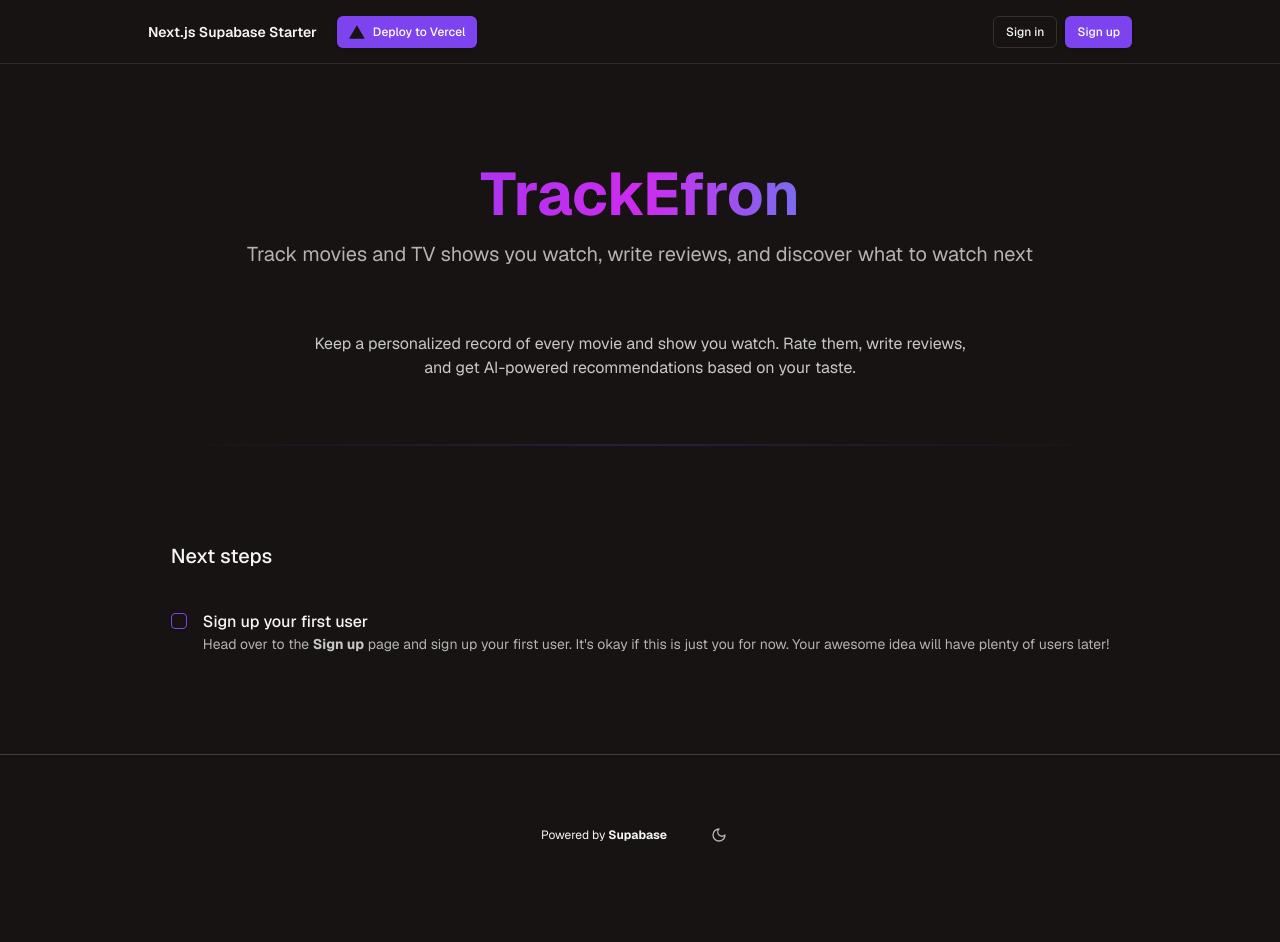
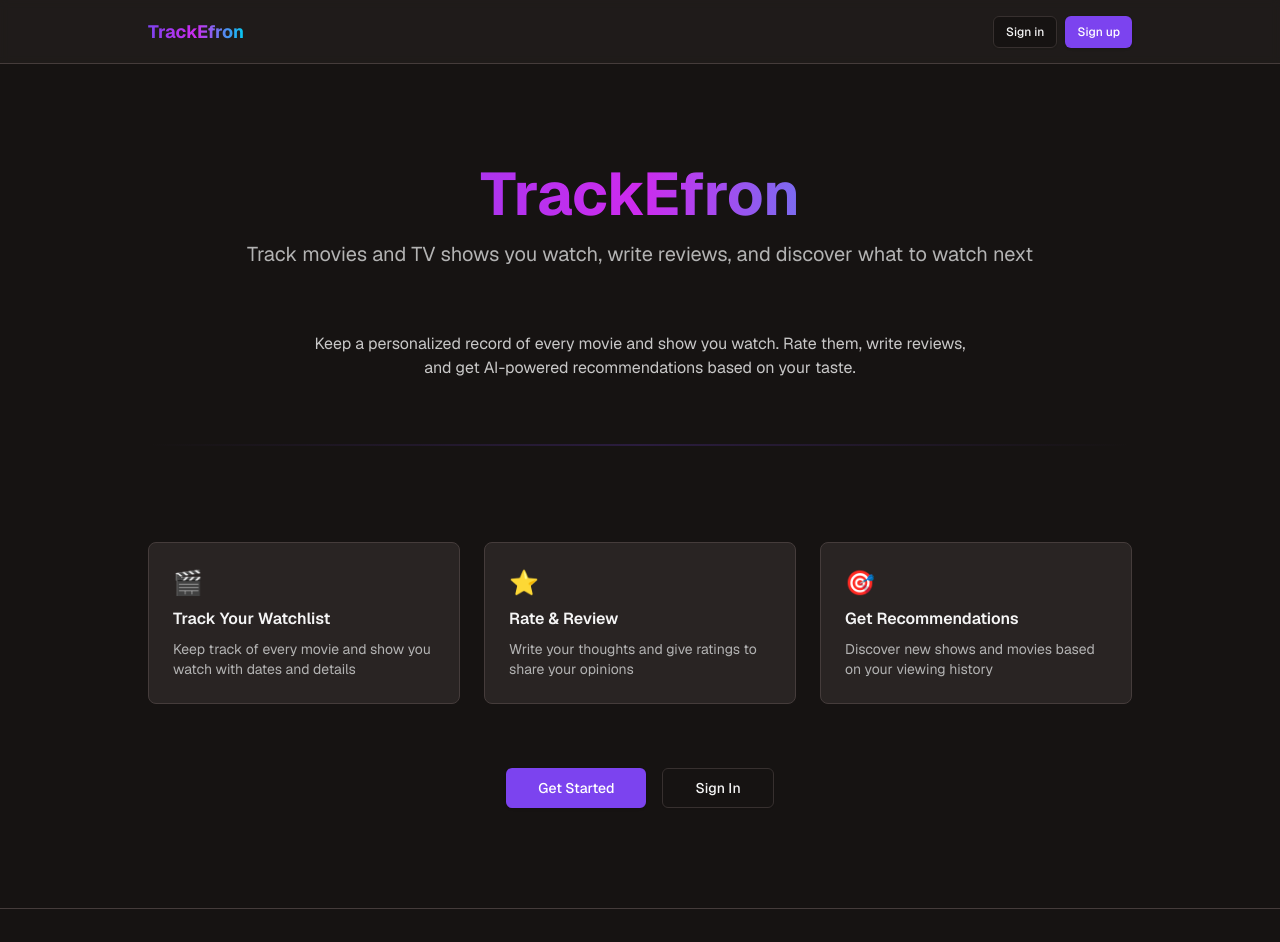
Before and after one commit to rohanjaggi/TrackEfron, a Next.js app: page / in a window 1280 px wide. Shown: the top 942 px of the page. Before the commit the page ends 915 px from the top, so only its background shows below. Built offline with nearby package versions, Linux system fonts and the light colour scheme; no server answers.

Commit message:
completionId: cgen-97fa113dff594b4689a904df554386e3
cgen-97fa113dff594b4689a904df554386e3

```diff
--- a/app/page.tsx
+++ b/app/page.tsx
@@ -1,56 +1,69 @@
-import { DeployButton } from "@/components/deploy-button";
-import { EnvVarWarning } from "@/components/env-var-warning";
 import { AuthButton } from "@/components/auth-button";
 import { Hero } from "@/components/hero";
-import { ThemeSwitcher } from "@/components/theme-switcher";
-import { ConnectSupabaseSteps } from "@/components/tutorial/connect-supabase-steps";
-import { SignUpUserSteps } from "@/components/tutorial/sign-up-user-steps";
-import { hasEnvVars } from "@/lib/utils";
+import { Button } from "@/components/ui/button";
 import Link from "next/link";
 import { Suspense } from "react";
 
 export default function Home() {
   return (
-    <main className="min-h-screen flex flex-col items-center">
-      <div className="flex-1 w-full flex flex-col gap-20 items-center">
-        <nav className="w-full flex justify-center border-b border-b-foreground/10 h-16">
+    <main className="min-h-screen flex flex-col">
+      <div className="flex-1 w-full flex flex-col gap-20">
+        <nav className="w-full flex justify-center border-b border-border h-16 bg-card/50 backdrop-blur-sm">
           <div className="w-full max-w-5xl flex justify-between items-center p-3 px-5 text-sm">
-            <div className="flex gap-5 items-center font-semibold">
-              <Link href={"/"}>Next.js Supabase Starter</Link>
-              <div className="flex items-center gap-2">
-                <DeployButton />
+            <div className="flex items-center font-bold text-lg">
+              <Link href="/" className="bg-gradient-to-r from-primary via-accent to-secondary bg-clip-text text-transparent">
+                TrackEfron
+              </Link>
+            </div>
+            <Suspense>
+              <AuthButton />
+            </Suspense>
+          </div>
+        </nav>
+
+        <div className="flex-1 flex flex-col gap-20 max-w-5xl mx-auto p-5 w-full justify-center">
+          <Hero />
+
+          <div className="flex flex-col gap-8">
+            <div className="grid md:grid-cols-3 gap-6">
+              <div className="p-6 bg-card rounded-lg border border-border hover:border-primary/50 transition-colors">
+                <div className="text-2xl mb-2">🎬</div>
+                <h3 className="font-semibold mb-2">Track Your Watchlist</h3>
+                <p className="text-sm text-muted-foreground">
+                  Keep track of every movie and show you watch with dates and details
+                </p>
+              </div>
+
+              <div className="p-6 bg-card rounded-lg border border-border hover:border-accent/50 transition-colors">
+                <div className="text-2xl mb-2">⭐</div>
+                <h3 className="font-semibold mb-2">Rate & Review</h3>
+                <p className="text-sm text-muted-foreground">
+                  Write your thoughts and give ratings to share your opinions
+                </p>
+              </div>
+
+              <div className="p-6 bg-card rounded-lg border border-border hover:border-secondary/50 transition-colors">
+                <div className="text-2xl mb-2">🎯</div>
+                <h3 className="font-semibold mb-2">Get Recommendations</h3>
+                <p className="text-sm text-muted-foreground">
+                  Discover new shows and movies based on your viewing history
+                </p>
               </div>
             </div>
-            {!hasEnvVars ? (
-              <EnvVarWarning />
-            ) : (
-              <Suspense>
-                <AuthButton />
-              </Suspense>
-            )}
+
+            <div className="flex justify-center gap-4 pt-8">
+              <Button asChild size="lg" variant="default" className="bg-primary hover:bg-primary/90">
+                <Link href="/auth/sign-up">Get Started</Link>
+              </Button>
+              <Button asChild size="lg" variant="outline">
+                <Link href="/auth/login">Sign In</Link>
+              </Button>
+            </div>
           </div>
-        </nav>
-        <div className="flex-1 flex flex-col gap-20 max-w-5xl p-5">
-          <Hero />
-          <main className="flex-1 flex flex-col gap-6 px-4">
-            <h2 className="font-medium text-xl mb-4">Next steps</h2>
-            {hasEnvVars ? <SignUpUserSteps /> : <ConnectSupabaseSteps />}
-          </main>
         </div>
 
-        <footer className="w-full flex items-center justify-center border-t mx-auto text-center text-xs gap-8 py-16">
-          <p>
-            Powered by{" "}
-            <a
-              href="https://supabase.com/?utm_source=create-next-app&utm_medium=template&utm_term=nextjs"
-              target="_blank"
-              className="font-bold hover:underline"
-              rel="noreferrer"
-            >
-              Supabase
-            </a>
-          </p>
-          <ThemeSwitcher />
+        <footer className="w-full flex items-center justify-center border-t border-border mx-auto text-center text-xs gap-8 py-8 text-muted-foreground">
+          <p>© 2024 TrackEfron. Track your story.</p>
         </footer>
       </div>
     </main>
```
